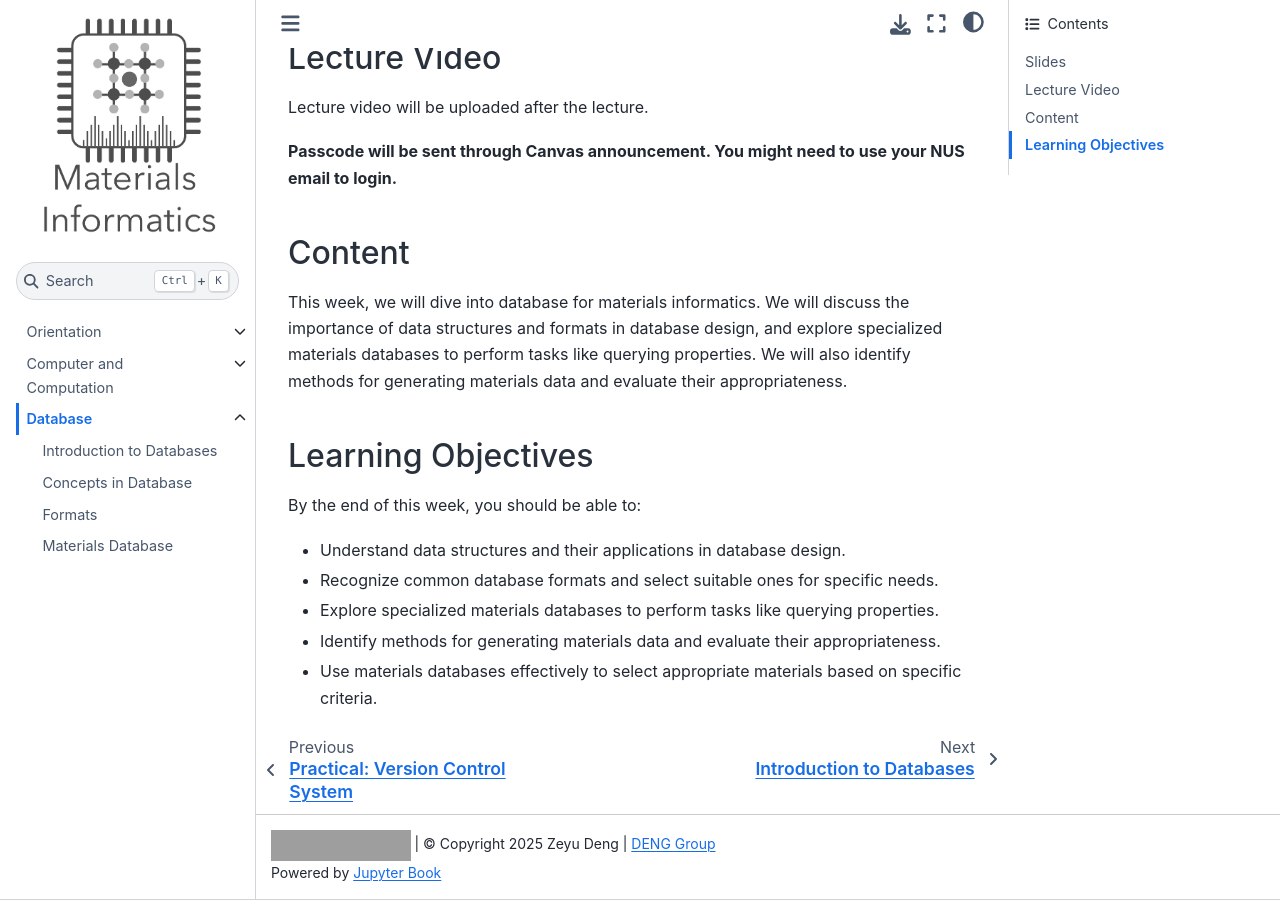
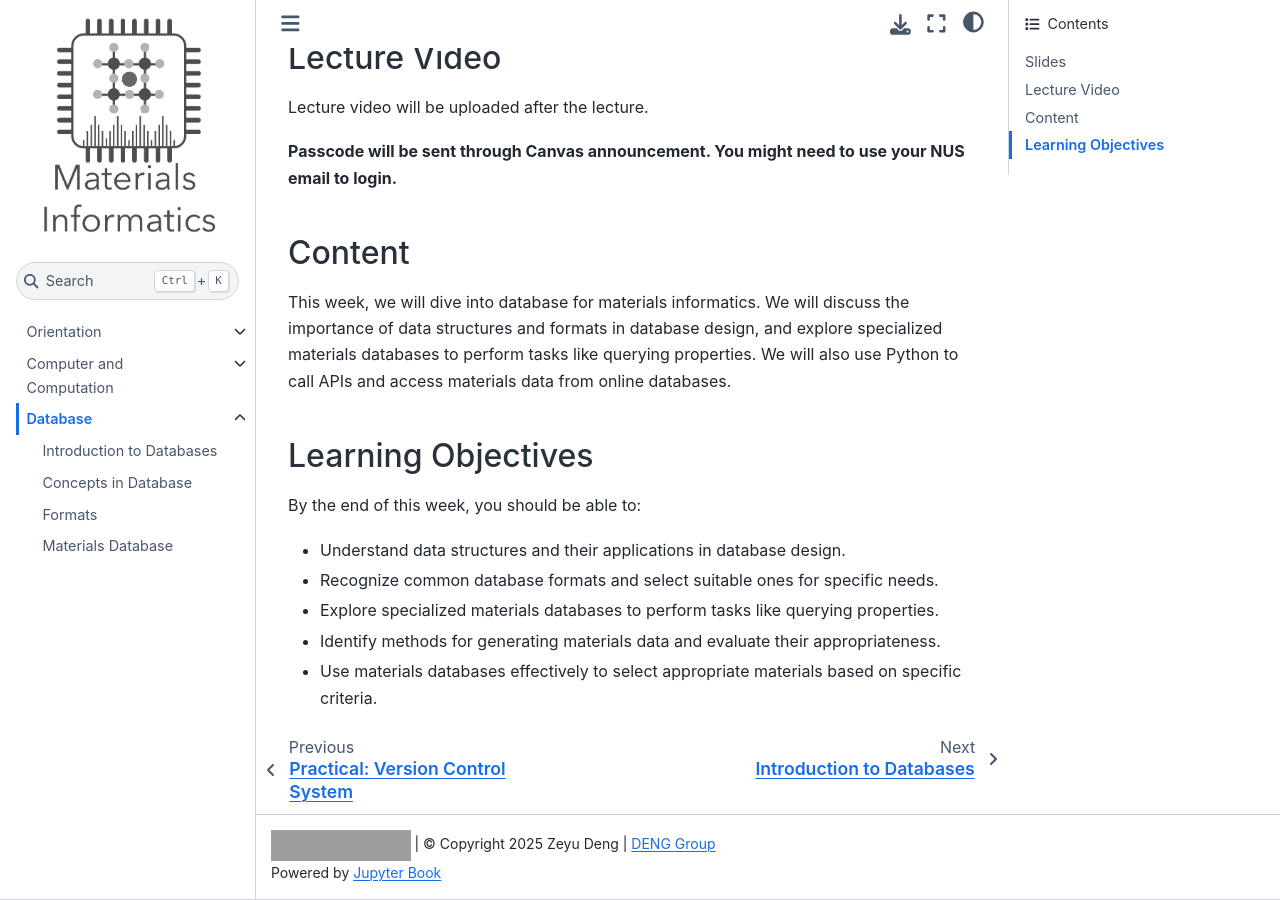
Before and after one commit to deng-group/MLE4217_5219_book, a Jupyter Book: the page built from database/index.md, in a window 1280 px wide and 900 px high, scrolled down 1165 px. Built offline with Jupyter Book 1.0.4 settings and Sphinx 7.4.7 and the Sphinx Book theme 1.1.4, drawn with Linux system fonts in a browser that asks for light colours; pages that are not in the unit, such as notebooks, are missing from menus; comment, search, counter and statistics services are not loaded; grey boxes are pictures that could not be loaded.

Commit message:
Update materials_project notebook with Python coding instructions and enhance database content description

```diff
--- a/database/index.md
+++ b/database/index.md
@@ -15,7 +15,7 @@
 **Passcode will be sent through Canvas announcement. You might need to use your NUS email to login.**
 
 ## Content
-This week, we will dive into database for materials informatics. We will discuss the importance of data structures and formats in database design, and explore specialized materials databases to perform tasks like querying properties. We will also identify methods for generating materials data and evaluate their appropriateness.
+This week, we will dive into database for materials informatics. We will discuss the importance of data structures and formats in database design, and explore specialized materials databases to perform tasks like querying properties. We will also use Python to call APIs and access materials data from online databases.
 
 ## Learning Objectives
 By the end of this week, you should be able to:
```
Also changed, not shown: 1 other file.
